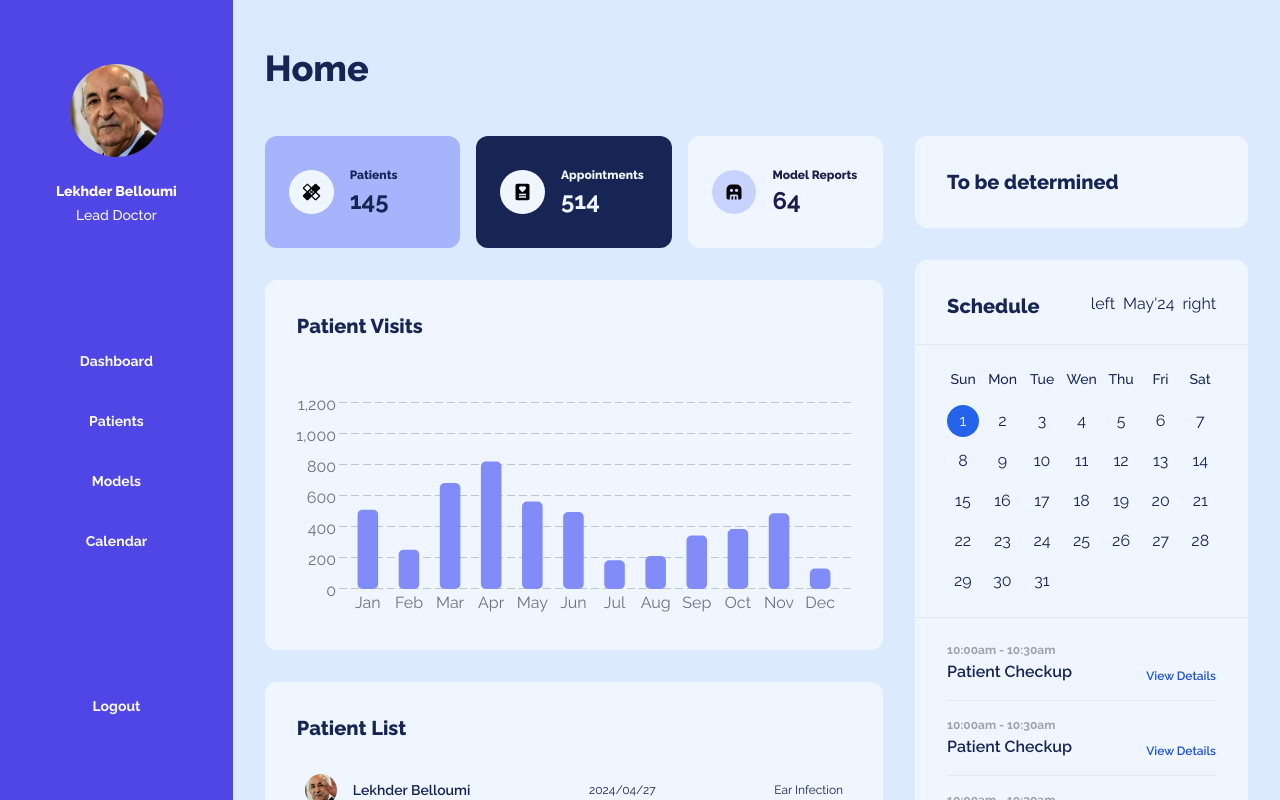
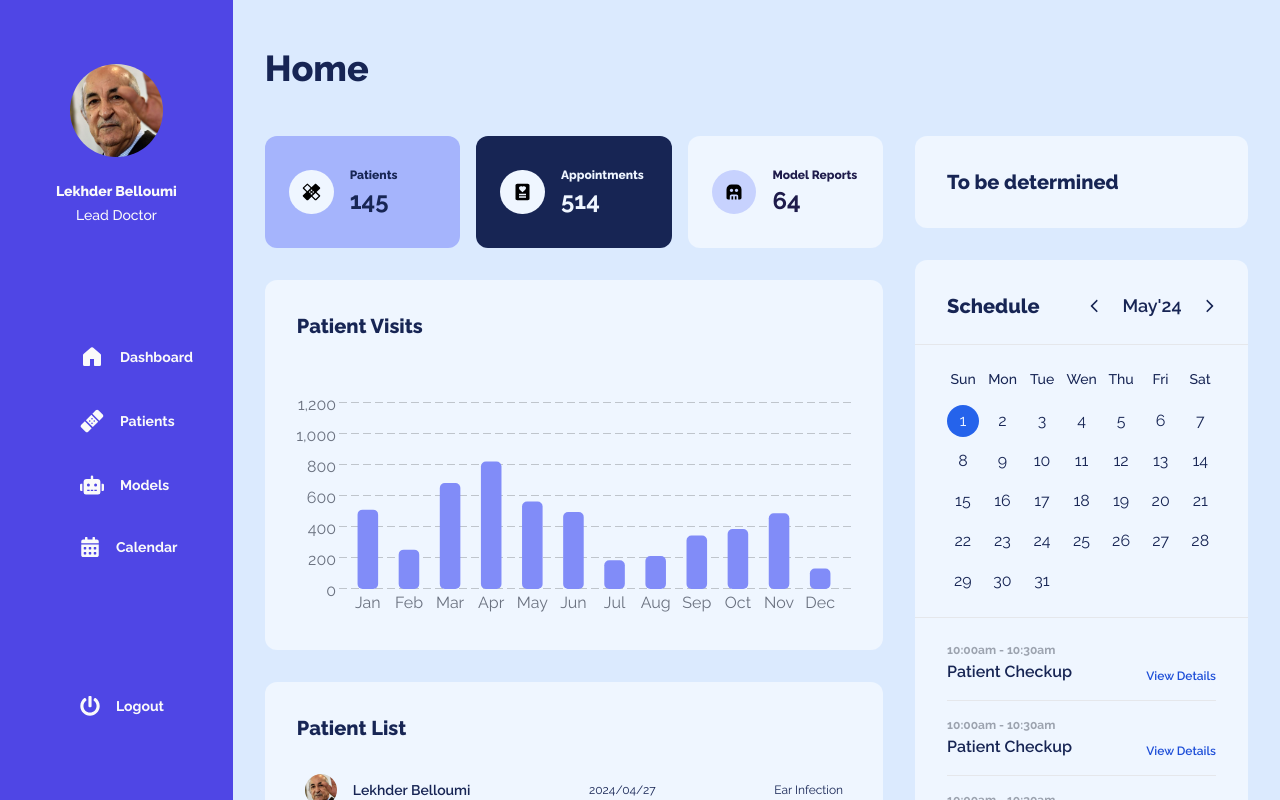
Before and after one commit to op-squad/front, a React (Vite) app: page /dashboard in a window 1280 px wide. Built offline with nearby package versions, Linux system fonts and the light colour scheme.

Commit message:
add missing icons from react-icons

```diff
--- a/package.json
+++ b/package.json
@@ -17,7 +17,8 @@
     "d3": "^7.9.0",
     "moment": "^2.30.1",
     "react": "^18.2.0",
-    "react-dom": "^18.2.0"
+    "react-dom": "^18.2.0",
+    "react-icons": "^5.2.0"
   },
   "devDependencies": {
     "@types/react": "^18.2.56",
--- a/src/components/app/Nav.tsx
+++ b/src/components/app/Nav.tsx
@@ -1,36 +1,44 @@
 import { Link } from "react-router-dom";
+import { GoHomeFill } from "react-icons/go";
+import { FaCalendarAlt, FaRobot } from "react-icons/fa";
+import { IoBandageSharp } from "react-icons/io5";
+
 export default function Nav() {
   return (
     <div className="flex flex-col items-center text-neutral-50 w-full">
       <div className="flex flex-col w-full">
         <Link
-          className="py-5 2xl:py-7 text-sm 2xl:text-base text-center font-bold hover:bg-indigo-700"
+          className="flex gap-4 items-center justify-left pl-20 py-5 2xl:py-7 text-sm 2xl:text-base text-center font-bold hover:bg-indigo-700"
           to="/dashboard"
         >
+          <GoHomeFill size={24} />
           Dashboard
         </Link>
       </div>
       <div className="flex flex-col w-full">
         <Link
-          className="py-5 2xl:py-7 text-sm 2xl:text-base text-center font-bold hover:bg-indigo-700"
+          className="flex gap-4 items-center justify-left pl-20 py-5 2xl:py-7 text-sm 2xl:text-base text-center font-bold hover:bg-indigo-700"
           to="/patients"
         >
+          <IoBandageSharp size={24} />
           Patients
         </Link>
       </div>
       <div className="flex flex-col w-full">
         <Link
-          className="py-5 2xl:py-7 text-sm 2xl:text-base text-center font-bold hover:bg-indigo-700"
+          className="flex gap-4 items-center justify-left pl-20 py-5 2xl:py-7 text-sm 2xl:text-base text-center font-bold hover:bg-indigo-700"
           to="/models"
         >
+          <FaRobot size={24} />
           Models
         </Link>
       </div>
       <div className="flex flex-col w-full">
         <Link
-          className="py-5 2xl:py-7 text-sm 2xl:text-base text-center font-bold hover:bg-indigo-700"
+          className="flex gap-4 items-center justify-left pl-20 py-5 2xl:py-7 text-sm 2xl:text-base text-center font-bold hover:bg-indigo-700"
           to="/calendar"
         >
+          <FaCalendarAlt size={20} />
           Calendar
         </Link>
       </div>
--- a/src/components/app/Sidebar.tsx
+++ b/src/components/app/Sidebar.tsx
@@ -1,5 +1,7 @@
 import Nav from "./Nav";
 import { Link } from "react-router-dom";
+import { FaPowerOff } from "react-icons/fa";
+
 export default function Sidebar() {
   return (
     <div className="flex flex-col items-center bg-indigo-600 text-neutral-50 w-72 2xl:w-80 h-screen justify-between py-16">
@@ -19,9 +21,10 @@ export default function Sidebar() {
       <Nav />
       <div className="flex flex-col w-full">
         <Link
-          className="py-5 2xl:py-7 text-sm 2xl:text-base text-center font-bold hover:bg-indigo-700"
+          className="flex gap-4 items-center justify-left pl-20 py-5 2xl:py-7 text-sm 2xl:text-base text-center font-bold hover:bg-indigo-700"
           to="/dashboard"
         >
+          <FaPowerOff size={20} />
           Logout
         </Link>
       </div>
--- a/src/components/app/dashboard/ScheduleCard/Calendar.tsx
+++ b/src/components/app/dashboard/ScheduleCard/Calendar.tsx
@@ -1,11 +1,11 @@
 import moment from "moment";
 
 function Day({ index, currentDay, setCurrentDay }) {
-  const startOfMonth = currentDay.clone().startOf("month").day() + 1;
+  const startOfMonth = currentDay.clone().date(1).day() + 1;
   let style =
     "flex justify-center items-center before:content-[''] before:size-8 2xl:before:size-10 before:rounded-full relative before:absolute before:-z-10 z-0 cursor-pointer";
   if (index == 1) {
-    style += " col-start-" + startOfMonth;
+    style += " col-start-" + startOfMonth.toString();
   }
   if (index != currentDay.date()) {
     style += " before:hover:bg-blue-600 hover:text-blue-50";
--- a/src/components/app/dashboard/ScheduleCard/CalendarController.tsx
+++ b/src/components/app/dashboard/ScheduleCard/CalendarController.tsx
@@ -1,19 +1,20 @@
+import { FaChevronLeft, FaChevronRight } from "react-icons/fa6";
 import moment from "moment";
 export default function CalendarController({ date, setDate }) {
   return (
-    <div className="flex gap-2">
+    <div className="flex items-center w-32 justify-between">
       <div
-        className="cursor-pointer hover:underline"
+        className="cursor-pointer"
         onClick={() => setDate(moment(date).subtract(1, "M").date(1))}
       >
-        left
+        <FaChevronLeft size={14} />
       </div>
-      <div>{date.format("MMM'YY")}</div>
+      <div className="font-semibold text-lg">{date.format("MMM'YY")}</div>
       <div
-        className="cursor-pointer hover:underline"
+        className="cursor-pointer"
         onClick={() => setDate(moment(date).add(1, "M").date(1))}
       >
-        right
+        <FaChevronRight size={14} />
       </div>
     </div>
   );
```
Also changed, not shown: 1 other file (tests, documents, lock files or other folders).
